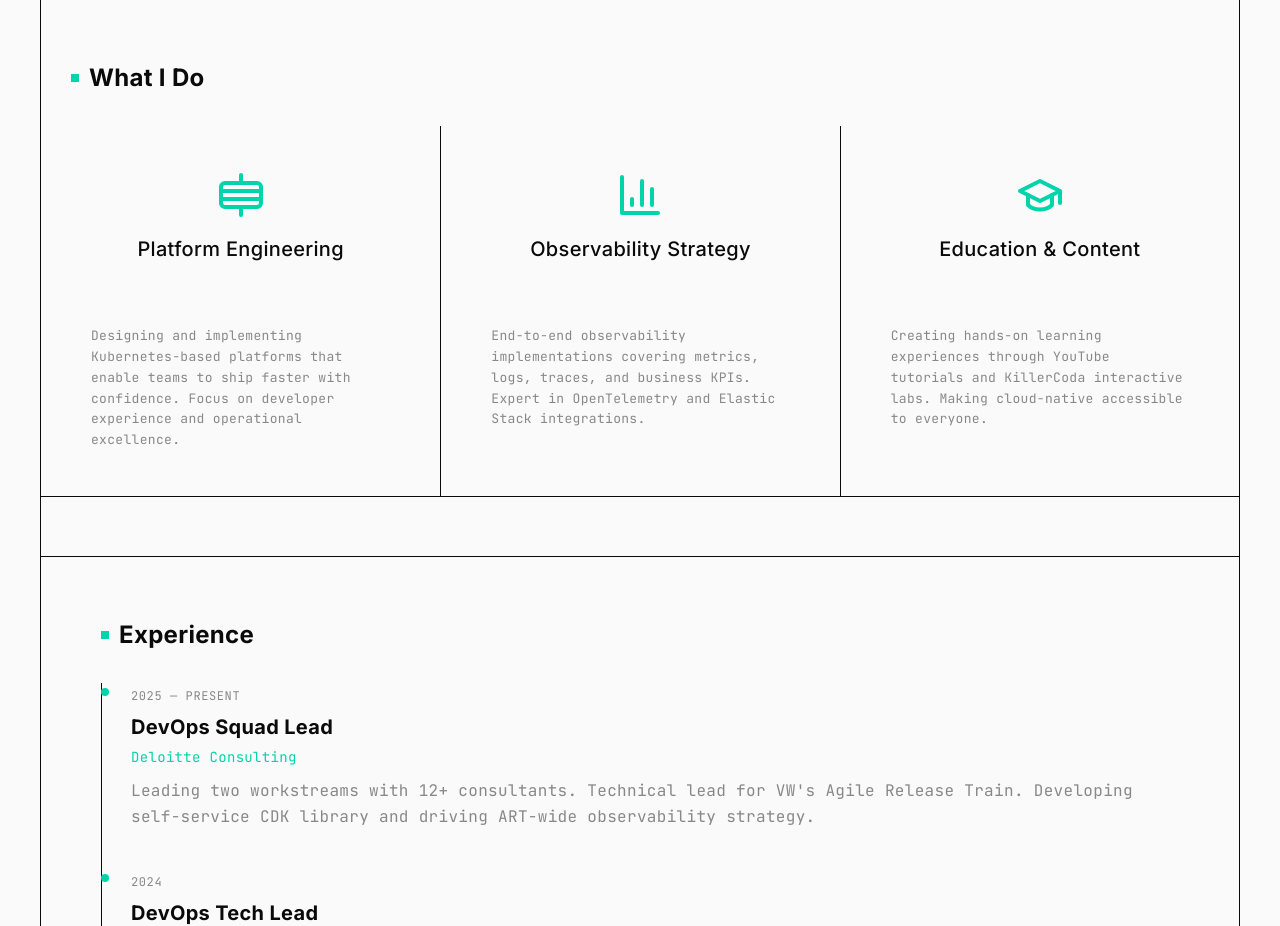
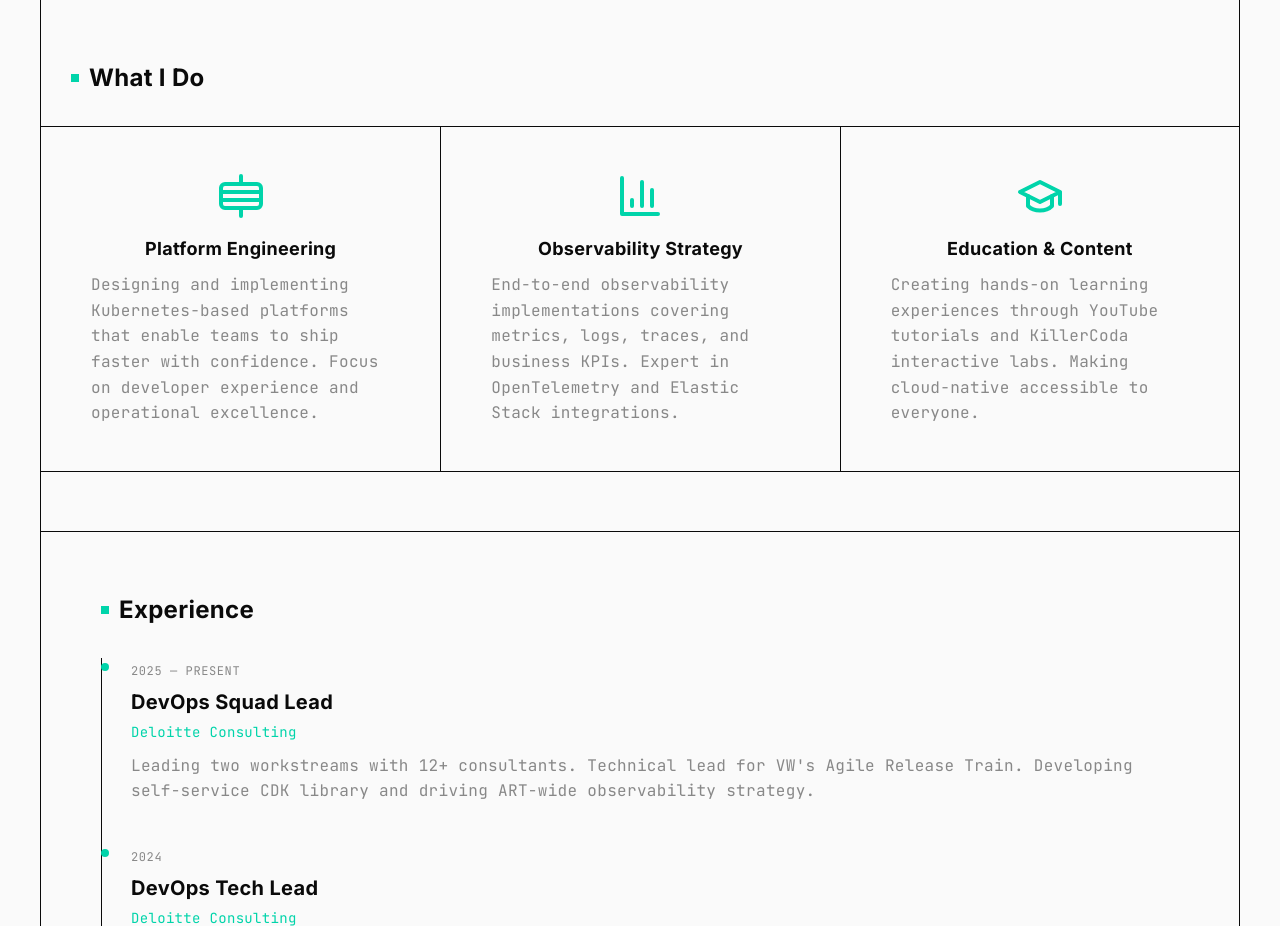
Before and after one commit to aghilish/portfolio, a Next.js app: page /about in a window 1280 px wide. Shown: the part 880-1806 px from the top of the page. Built offline with nearby package versions, Linux system fonts and the light colour scheme.

Commit message:
fix borders of /about
Signed-off-by: Shahrooz Aghili <shahrooz33ce@gmail.com>

```diff
--- a/src/app/about/page.tsx
+++ b/src/app/about/page.tsx
@@ -38,27 +38,27 @@ export default function AboutPage() {
       {/* What I Do */}
       <section className="content-section" style={{ paddingLeft: 0, paddingRight: 0 }}>
         <h2 className="content-section__title" style={{ paddingLeft: '3rem', paddingRight: '3rem' }}>What I Do</h2>
-        <div className="cards-grid">
+        <div className="cards-grid" style={{ borderTop: '1px solid var(--color-border)' }}>
           <div className="card" style={{ textAlign: 'left', borderLeft: 'none' }}>
             <PlatformIcon style={{ marginBottom: '1.5rem', color: 'var(--color-accent)' }} />
-            <h3 className="card__title" style={{ marginTop: 0 }}>Platform Engineering</h3>
-            <p className="card__teaser" style={{ marginBottom: 0 }}>
+            <h3 style={{ fontFamily: 'var(--font-display)', fontSize: '1.8rem', marginBottom: '1rem' }}>Platform Engineering</h3>
+            <p style={{ color: 'var(--color-muted)', lineHeight: '1.6' }}>
               Designing and implementing Kubernetes-based platforms that enable teams to ship faster
               with confidence. Focus on developer experience and operational excellence.
             </p>
           </div>
           <div className="card" style={{ textAlign: 'left' }}>
             <ObservabilityIcon style={{ marginBottom: '1.5rem', color: 'var(--color-accent)' }} />
-            <h3 className="card__title" style={{ marginTop: 0 }}>Observability Strategy</h3>
-            <p className="card__teaser" style={{ marginBottom: 0 }}>
+            <h3 style={{ fontFamily: 'var(--font-display)', fontSize: '1.8rem', marginBottom: '1rem' }}>Observability Strategy</h3>
+            <p style={{ color: 'var(--color-muted)', lineHeight: '1.6' }}>
               End-to-end observability implementations covering metrics, logs, traces, and business KPIs.
               Expert in OpenTelemetry and Elastic Stack integrations.
             </p>
           </div>
           <div className="card" style={{ textAlign: 'left' }}>
             <EducationIcon style={{ marginBottom: '1.5rem', color: 'var(--color-accent)' }} />
-            <h3 className="card__title" style={{ marginTop: 0 }}>Education & Content</h3>
-            <p className="card__teaser" style={{ marginBottom: 0 }}>
+            <h3 style={{ fontFamily: 'var(--font-display)', fontSize: '1.8rem', marginBottom: '1rem' }}>Education & Content</h3>
+            <p style={{ color: 'var(--color-muted)', lineHeight: '1.6' }}>
               Creating hands-on learning experiences through YouTube tutorials and KillerCoda
               interactive labs. Making cloud-native accessible to everyone.
             </p>
```
